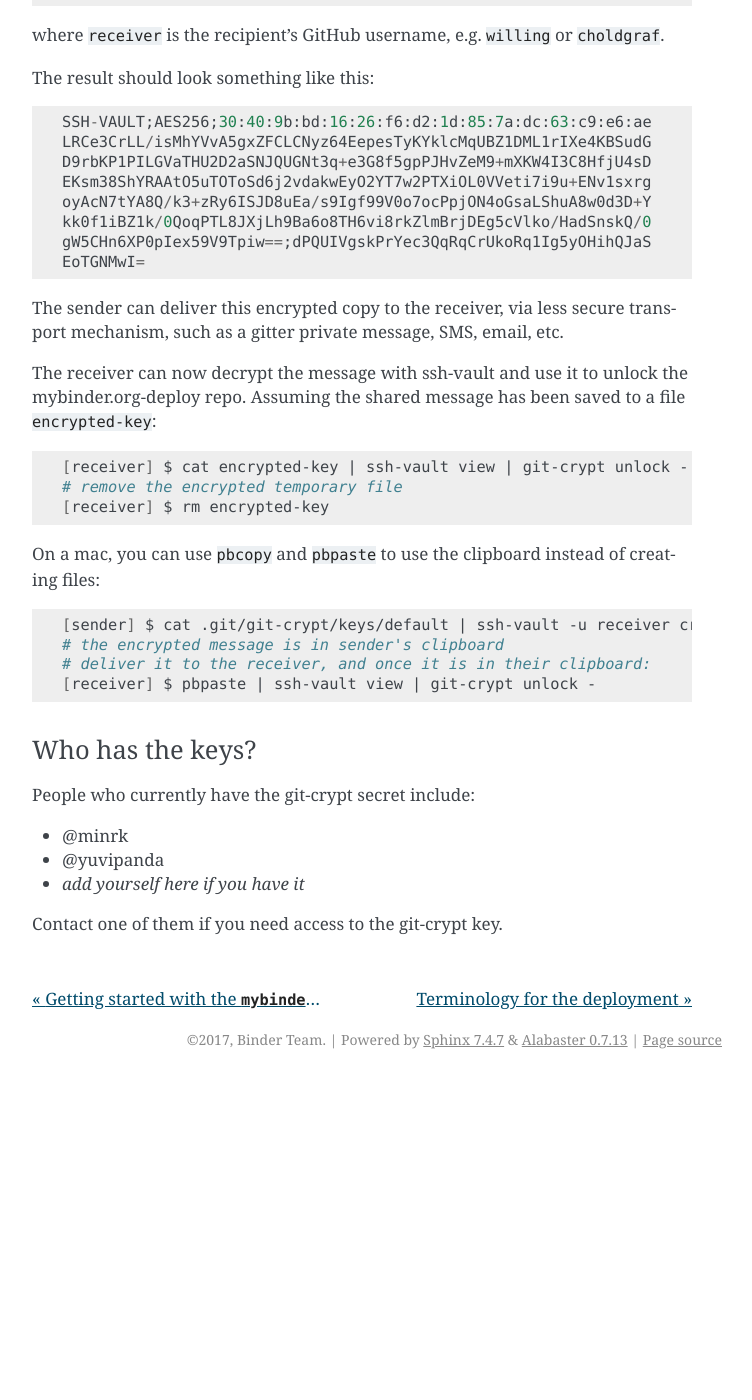
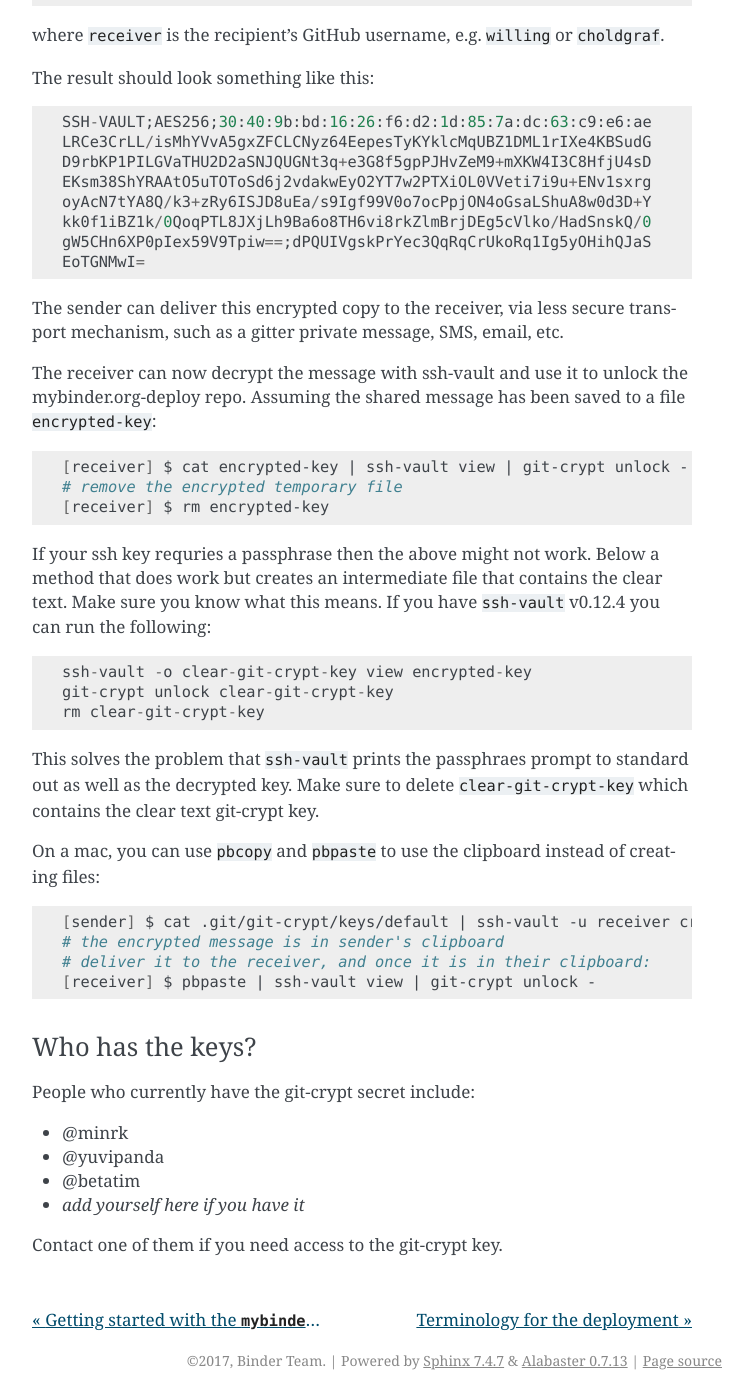
Before and after one commit to jupyterhub/mybinder.org-deploy, a Sphinx documentation site: the page built from docs/source/production_environment.md, in a window 1280 px wide and 1400 px high, scrolled down 4112 px. Shown: the whole window, without its empty margins (388-1140 px from the left). Built offline with Sphinx 7.4.7, drawn with Linux system fonts in a browser that asks for light colours; before the commit the page ends 5191 px from its top, so only the background shows below that.

Commit message:
Update secret sharing instructions

````diff
--- a/docs/source/production_environment.md
+++ b/docs/source/production_environment.md
@@ -210,6 +210,19 @@ file `encrypted-key`:
 [receiver] $ rm encrypted-key
 ```
 
+If your ssh key requries a passphrase then the above might not work. Below a
+method that does work but creates an intermediate file that contains the clear
+text. Make sure you know what this means. If you have `ssh-vault` v0.12.4 you
+can run the following:
+```
+ssh-vault -o clear-git-crypt-key view encrypted-key
+git-crypt unlock clear-git-crypt-key
+rm clear-git-crypt-key
+```
+This solves the problem that `ssh-vault` prints the passphraes prompt to
+standard out as well as the decrypted key. Make sure to delete `clear-git-crypt-key`
+which contains the clear text git-crypt key.
+
 On a mac, you can use `pbcopy` and `pbpaste` to use the clipboard instead of
 creating files:
 
@@ -227,6 +240,7 @@ People who currently have the git-crypt secret include:
 
 - @minrk
 - @yuvipanda
+- @betatim
 - *add yourself here if you have it*
 
 Contact one of them if you need access to the git-crypt key.
````
